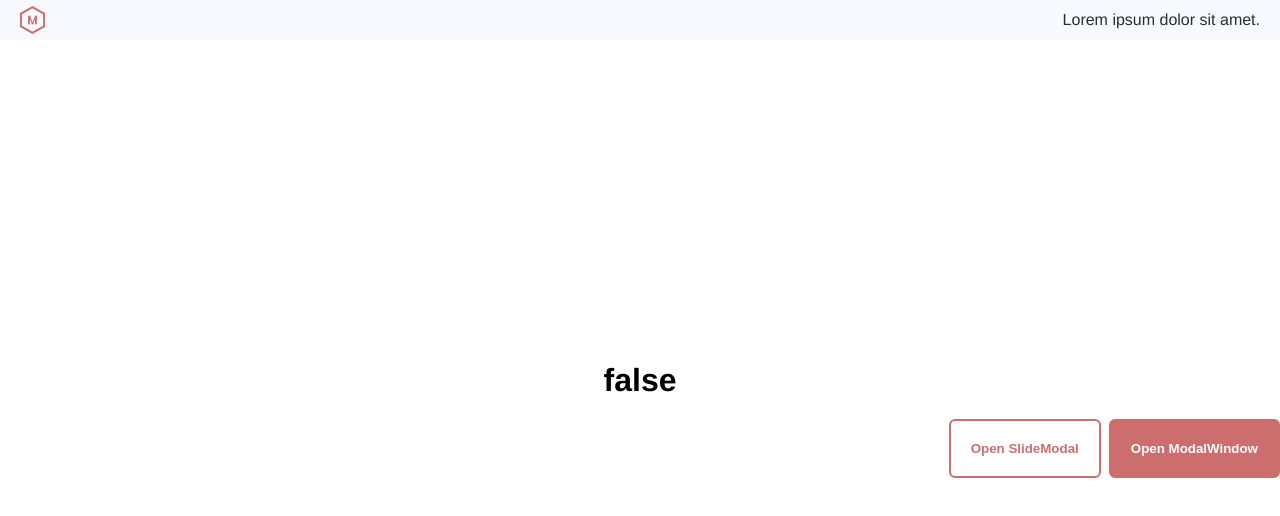
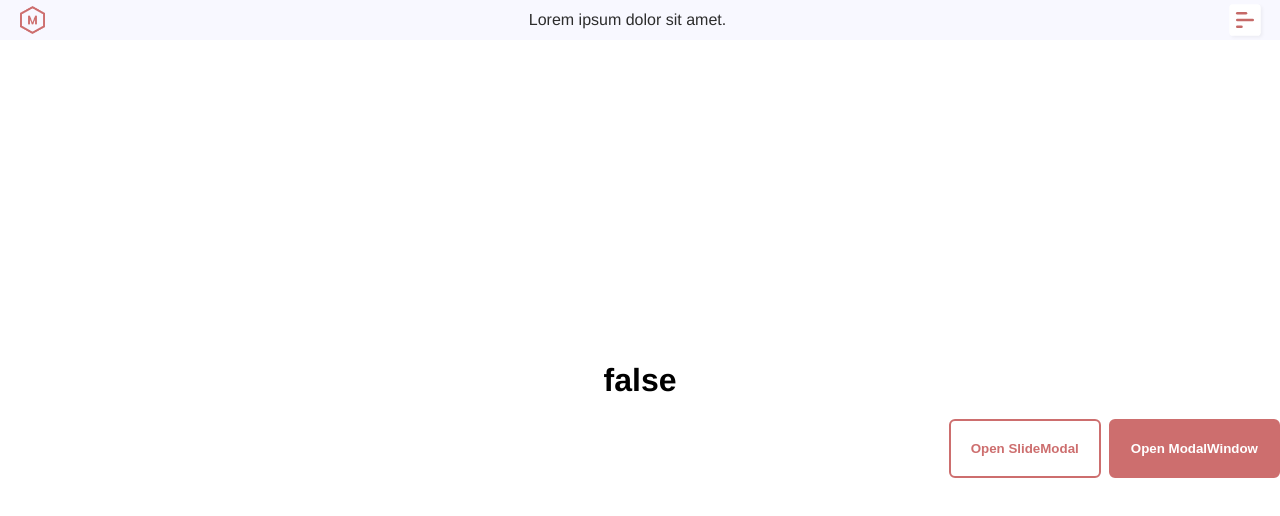
Before and after one commit to marco94gug/reactapp, a React (Create React App) app: page / in a window 1280 px wide. Shown: the top 516 px of the page. Built offline with nearby package versions, Linux system fonts and the light colour scheme; the HTML template or start-up script is replaced by a standard one.

Commit message:
chore: create new component: HamMenu

```diff
--- a/src/App.jsx
+++ b/src/App.jsx
@@ -1,6 +1,7 @@
 import {useState} from 'react'
 import './App.css';
 import Navbar from './components/Navbar';
+import HamMenu from './components/HamMenu';
 import Button from './components/Button'
 import ModalWindow from './components/ModalWindow';
 import SlideModal from './components/SlideModal';
@@ -33,6 +34,7 @@ if (e.target.classList.contains('ModalWindow__overlay'))
       <Navbar>
         <img className="Logo" src={Logo} />
         <p>Lorem ipsum dolor sit amet.</p>
+        <HamMenu />
       </Navbar>
       <main className="main_section">
         <h1>{value ? 'true' : 'false'}</h1>
--- /dev/null
+++ b/src/components/HamMenu/HamMenu.jsx
@@ -0,0 +1,20 @@
+import './index.css'
+import {useState} from 'react';
+
+const HamMenu = () => {
+    const [isActive, setActive] = useState(false);
+
+    const handleOnClick = () => {
+        setActive(!isActive);
+    }
+
+    return (
+        <div onClick={handleOnClick} className={!isActive ? 'toggle' : 'toggle active'}>
+            <span></span>
+            <span></span>
+            <span></span>
+        </div>
+    )
+}
+
+export default HamMenu;
--- /dev/null
+++ b/src/components/HamMenu/index.css
@@ -0,0 +1,53 @@
+.toggle {
+    margin-right: -20px;
+    position: relative;
+    width: 70px;
+    height: 70px;
+    background-color: white;
+    box-shadow: 4px 4px 8px rgba(0, 0, 0, 0.05);
+    border-radius: 8px;
+    display: flex;
+
+    justify-content: center;
+    align-items: center;
+    cursor: pointer;
+    overflow: hidden;
+    transform: scale(0.45);
+}
+
+.toggle span{
+    position: absolute;
+    width: 40px;
+    height: 6px;
+    background-color: #c56967;
+    border-radius: 4px;
+    transition: all 0.35s;
+}
+
+.toggle span:nth-child(1){
+    transform: translateY(-15px);
+    width: 25px;
+    left: 15px;
+}
+
+.toggle span:nth-child(2){
+    transform: translateY(15px);
+    width: 15px;
+    left: 15px;
+}
+
+.toggle.active span:nth-child(3){
+    transform: translateX(60px);
+}
+
+.toggle.active span:nth-child(1){
+    width: 40px;
+    transform: translateY(0px) rotate(45deg);
+    transition-delay: 0.125s;
+}
+
+.toggle.active span:nth-child(2){
+    width: 40px;
+    transform: translateY(0px) rotate(315deg);
+    transition-delay: 0.25s;
+}
--- /dev/null
+++ b/src/components/HamMenu/index.jsx
@@ -0,0 +1,3 @@
+import HamMenu from './HamMenu';
+
+export default HamMenu;
```
Also changed, not shown: src/assets/logo.svg, src/assets/logoW.png (added).
